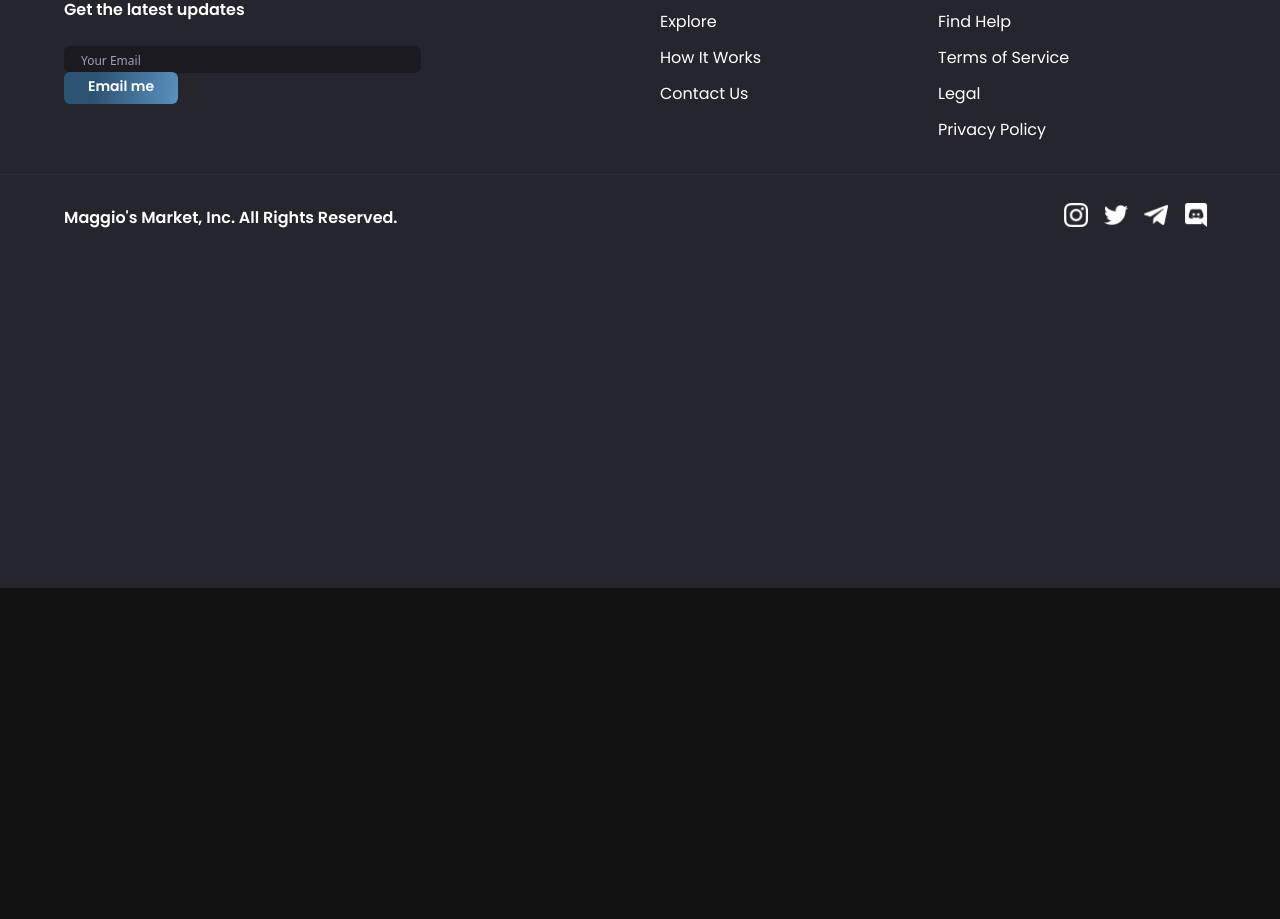
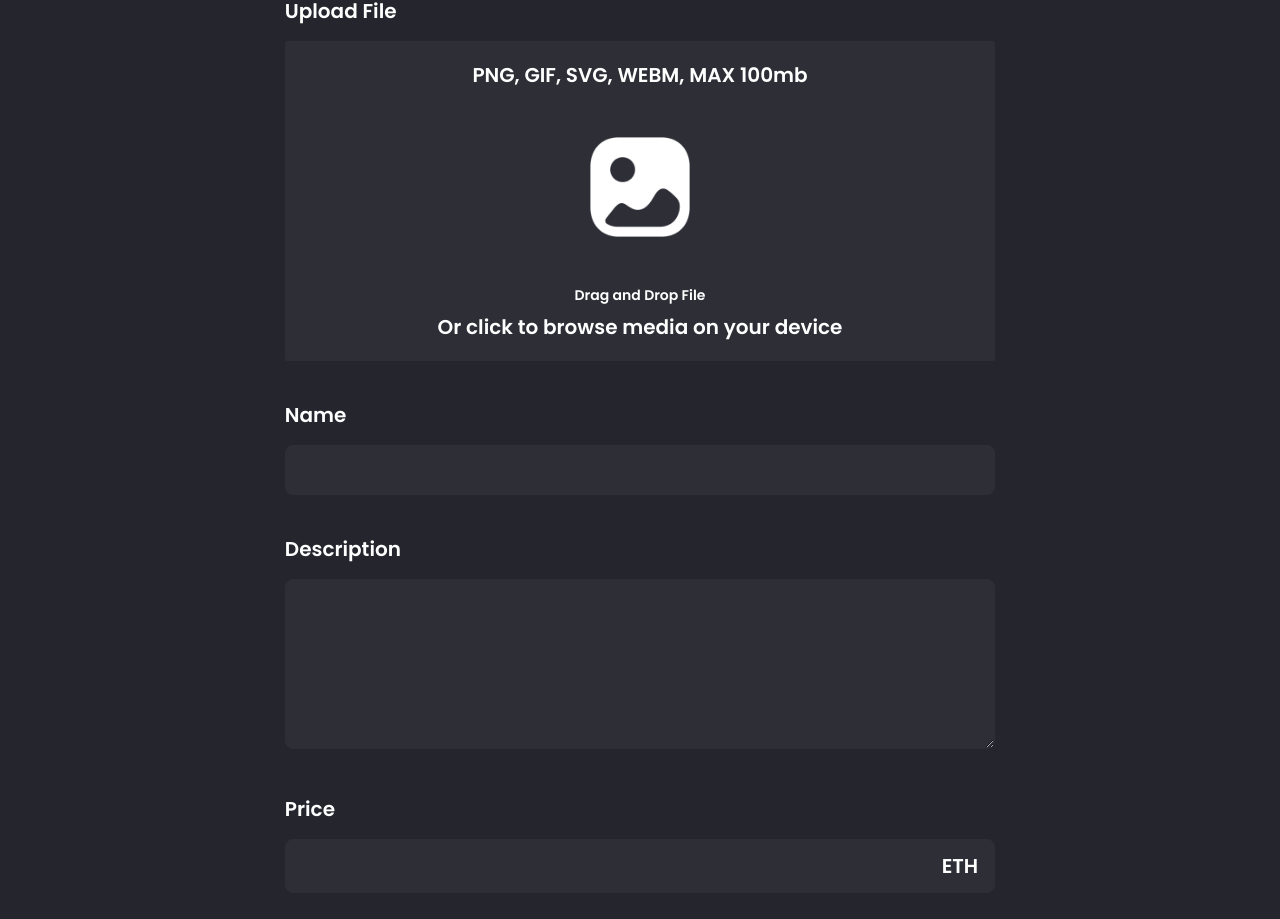
Before and after one commit to Tyler0342/sc-marketplace, a Next.js app: page /create-nft in a window 1280 px wide. Shown: the part 212-1131 px from the top of the page. Before the commit the page ends 800 px from the top, so only its background shows below. Built offline with nearby package versions, Linux system fonts and the light colour scheme.

Commit message:
Add create nft page, clean up code

```diff
--- a/components/CreatorCard.jsx
+++ b/components/CreatorCard.jsx
@@ -1,6 +1,4 @@
-import React from 'react';
 import Image from 'next/image';
-
 import images from '../assets';
 
 const CreatorCard = ({ rank, creatorImage, creatorName, creatorEther }) => (
--- /dev/null
+++ b/components/Input.jsx
@@ -0,0 +1,33 @@
+import React from 'react';
+
+const Input = ({ inputType, title, placeholder, handleClick }) => (
+  <div className="mt-10 w-full">
+    <p className="font-poppins dark:text-white text-nft-black-1 font-semibold text-xl">{title}</p>
+    {inputType === 'number' ? (
+      <div className="dark:bg-nft-black-1 bg-white border dark:border-nft-black-1 border-nft-gray-2 rounded-lg w-full outline-none font-poppins dark:text-white text-nft-gray-2 text-base mt-4 px-4 py-3 flexBetween flex-row">
+        <input
+          type="number"
+          className="flex w-full dark:bg-nft-black-1 bg-white outline-none"
+          placeholder={placeholder}
+          onChange={handleClick}
+        />
+        <p className="font-poppins dark:text-white text-nft-black-1 font-semibold text-xl">ETH</p>
+      </div>
+    ) : inputType === 'textarea' ? (
+      <textarea
+        rows={6}
+        className="dark:bg-nft-black-1 bg-white border dark:border-nft-black-1 border-nft-gray-2 rounded-lg w-full outline-none font-poppins dark:text-white text-nft-gray-2 text-base mt-4 px-4 py-3"
+        placeholder={placeholder}
+        onChange={handleClick}
+      />
+    ) : (
+      <input
+        className="dark:bg-nft-black-1 bg-white border dark:border-nft-black-1 border-nft-gray-2 rounded-lg w-full outline-none font-poppins dark:text-white text-nft-gray-2 text-base mt-4 px-4 py-3"
+        placeholder={placeholder}
+        onChange={handleClick}
+      />
+    )}
+  </div>
+);
+
+export default Input;
--- /dev/null
+++ b/components/NFTCard.jsx
@@ -0,0 +1,29 @@
+import React from 'react';
+import Image from 'next/image';
+import Link from 'next/link';
+
+import images from '../assets';
+
+const NFTCard = ({ nft }) => (
+  <Link href={{ pathname: '/nft-details', query: nft }}>
+    <div className="flex-1 min-w-215 max-w-max xs:max-w-none sm:w-full sm:min-w-155 minmd:min-w-256 minlg:min-w-327 dark:bg-nft-black-3 bg-white rounded-2xl p-4 m-4 minlg:m-8 sm:my-2 sm:mx-2 cursor-pointer shadow-md">
+      <div className="relative w-full h-52 sm:h-36 xs-56 minmd:h-60 minlg:h-300 rounded-2xl overflow-hidden">
+        <Image
+          src={nft.image || images[`nft${nft.i}`]}
+          layout="fill"
+          objectFit="cover"
+          alt={`nft${nft.i}`}
+        />
+      </div>
+      <div className="mt-3 flex flex-col">
+        <p className="font-poppins dark:text-white text-nft-black-1 font-semibold text-sm minlg:text-xl">{nft.name}</p>
+        <div className="flexBetween mt-1 minlg:mt-3 flex-row xs:flex-col xs:items-start xs:mt-3">
+          <p className="font-poppins dark:text-white text-nft-black-1 font-semibold text-xs minlg:text-lg">{nft.price} <span className="normal">ETH</span></p>
+          <p className="font-poppins dark:text-white text-nft-black-1 font-semibold text-xs minlg:text-lg">{nft.seller}</p>
+        </div>
+      </div>
+    </div>
+  </Link>
+);
+
+export default NFTCard;
--- a/components/index.js
+++ b/components/index.js
@@ -3,5 +3,7 @@
 import Button from './Button';
 import Banner from './Banner';
 import CreatorCard from './CreatorCard';
+import NFTCard from './NFTCard';
+import Input from './Input'
 
-export { Navbar, Footer, Button, Banner, CreatorCard };
+export { Navbar, Footer, Button, Banner, CreatorCard, NFTCard, Input };
--- a/pages/create-nft.js
+++ b/pages/create-nft.js
@@ -1,7 +1,100 @@
-import React from 'react';
+import { useState, useMemo, useCallback, useContext } from 'react';
+import { useDropzone } from 'react-dropzone';
+import { useRouter } from 'next/router';
+import { useTheme } from 'next-themes';
+import Image from 'next/image';
 
-const CreateNFT = () => (
-  <div>CreateNFT</div>
-);
+import { Button, Input } from '../components';
+import images from '../assets';
+
+const CreateNFT = () => {
+  const { theme } = useTheme();
+  const [fileUrl, setFileUrl] = useState(null);
+  const [formInput, setFormInput] = useState({ price: '', name: '', description: '' });
+
+  const onDrop = useCallback(() => {
+    // upload image to ipfs
+  }, []);
+
+  const { getRootProps, getInputProps, isDragActive, isDragAccept, isDragReject } = useDropzone({
+    onDrop,
+    accept: 'image/*',
+    maxSize: 5000000,
+  });
+
+  const fileStyle = useMemo(() => (
+    `dark:bg-nft-black-1 bg-white dark:border-white border-nft-gray-2 flex flex-col items-center p-5 rounded-sm border-dashed
+    ${isDragActive && 'border-file-active'}
+    ${isDragAccept && 'border-file-accept'}
+    ${isDragReject && 'border-file-reject'}`
+  ), [isDragActive, isDragAccept, isDragReject]);
+
+  console.log(formInput);
+
+  return (
+    <div className="flex justify-center sm:px-4 p-12">
+      <div className="w-3/5 md:w-full">
+        <h1 className="font-poppins dark:text-white text-nft-black-1 text-2xl minlg:text-4xl font-semibold ml-4 xs:ml-0">
+          Create New NFT
+        </h1>
+        <div className="mt-16">
+          <p className="font-poppins dark:text-white text-nft-black-1 font-semibold text-xl">Upload File</p>
+          <div className="mt-4">
+            <div {...getRootProps()} className={fileStyle}>
+              <input {...getInputProps()} />
+              <div className="flexCenter flex-col text-center">
+                <p className="font-poppins dark:text-white text-nft-black-1 font-semibold text-xl">PNG, GIF, SVG, WEBM, MAX 100mb</p>
+                <div className="my-12 w-full flex justify-center">
+                  <Image
+                    src={images.upload}
+                    width={100}
+                    height={100}
+                    objectFit="contain"
+                    alt="file upload"
+                    className={theme === 'light' && 'filter invert'}
+                  />
+                </div>
+                <p className="font-poppins dark:text-white text-nft-black-1 font-semibold text-sm">Drag and Drop File</p>
+                <p className="font-poppins dark:text-white text-nft-black-1 font-semibold text-xl mt-2">Or click to browse media on your device</p>
+              </div>
+            </div>
+            {fileUrl && (
+              <aside>
+                <div>
+                  <img src={fileUrl} alt="asset_file" />
+                </div>
+              </aside>
+            )}
+          </div>
+        </div>
+        <Input
+          inputType="input"
+          title="Name"
+          placeHolder="Enter Name"
+          handleClick={(e) => setFormInput({ ...formInput, name: e.target.value })}
+        />
+        <Input
+          inputType="textarea"
+          title="Description"
+          placeHolder="Description"
+          handleClick={(e) => setFormInput({ ...formInput, description: e.target.value })}
+        />
+        <Input
+          inputType="number"
+          title="Price"
+          placeHolder="Enter Price"
+          handleClick={(e) => setFormInput({ ...formInput, price: e.target.value })}
+        />
+        <div className="mt-7 w-full flex justify-end">
+          <Button
+            btnName="Create NFT"
+            classStyles="rounded-xl"
+            handleClick={() => {}}
+          />
+        </div>
+      </div>
+    </div>
+  );
+};
 
 export default CreateNFT;
--- a/pages/index.js
+++ b/pages/index.js
@@ -1,14 +1,14 @@
 import { useState, useEffect, useRef } from 'react';
 import { useTheme } from 'next-themes';
 import Image from 'next/image';
-import { Banner, CreatorCard } from '../components';
+import { Banner, CreatorCard, NFTCard } from '../components';
 
 import images from '../assets';
 import { makeId } from '../utils/makeId';
 
 const Home = () => {
   const { theme } = useTheme();
-  const [hideScrollButtons, setHideScrollButtons] = useState(false)
+  const [hideScrollButtons, setHideScrollButtons] = useState(false);
   const parentRef = useRef(null);
   const scrollRef = useRef(null);
 
@@ -98,6 +98,27 @@
             </div>
           </div>
         </div>
+        <div className="mt-10">
+          <div className="flexBetween mx-4 xs:mx-0 minlg:mx-8 sm:flex-col sm:items-start">
+            <h1 className="flex-1 font-poppins dark:text-white text-nft-black-1 text-2xl minlg:text-4xl font-semibold sm:mb-4">Hottest NFTs</h1>
+            <div className="flex-2 sm:w-full flex flex-row sm:flex-col">SearchBar</div>
+            <div className="mt-3 w-full flex flex-wrap justify-start md:justify-center">
+              {[1, 2, 3, 4, 5, 6, 7, 8, 9, 10].map((i) => (
+                <NFTCard
+                  key={`nft-${i}`}
+                  nft={{
+                    i,
+                    name: `NFT ${i}`,
+                    price: (10 - i * 0.567).toFixed(2),
+                    seller: `0x${makeId(3)}...${makeId(4)}`,
+                    owner: `0x${makeId(3)}...${makeId(4)}`,
+                    description: 'Rare NFT for sale',
+                  }}
+                />
+              ))}
+            </div>
+          </div>
+        </div>
       </div>
     </div>
   );
```
Also changed, not shown: components/Banner.jsx (line endings or trailing spaces).
